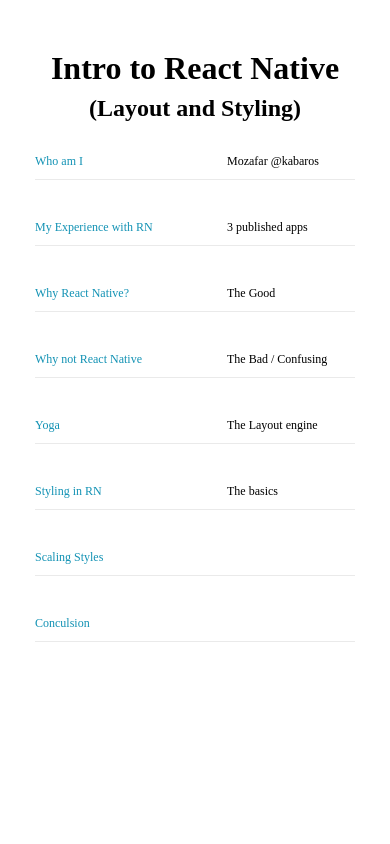
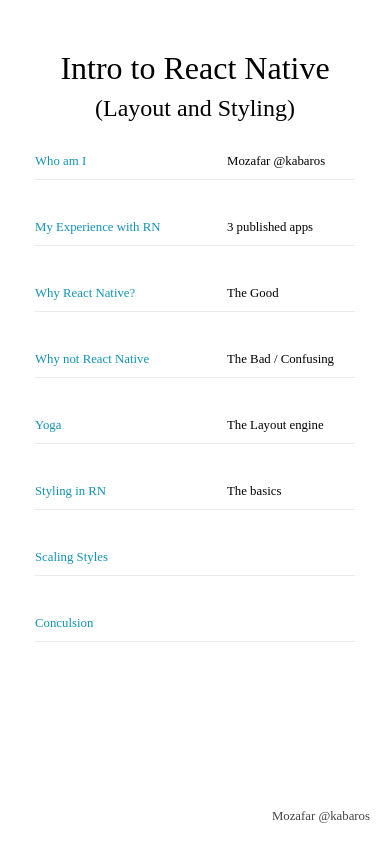
Before and after one commit to kabaros/ReactNativeTalk, a React Native app: screen / in a window 390 px wide. Built offline with nearby package versions, Linux system fonts and the light colour scheme.

Commit message:
Update Slides contents

```diff
--- a/App.js
+++ b/App.js
@@ -19,8 +19,8 @@
 import {colors, metrics, style} from './themes';
 import TopicsList from './components/TopicsList';
 
-import {TopicDescription} from './components/TopicDescription';
-import topics from './topics';
+import Styling from './components/slides/Styling';
+import ScalingStyles from './components/slides/ScalingStyles';
 
 const App: () => React$Node = () => {
   const [topicToShow, toggleTopicToShow] = useState(null);
@@ -28,7 +28,7 @@
   return (
     <>
       <StatusBar barStyle="dark-content" />
-      <SafeAreaView>
+      <SafeAreaView style={styles.safeArea}>
         <ScrollView
           contentInsetAdjustmentBehavior="automatic"
           style={styles.scrollView}>
@@ -37,10 +37,12 @@
               Intro to React Native {'\r'}
               <AppText style={[style.h2]}>(Layout and Styling)</AppText>
             </AppText>
-
             <TopicsList />
           </View>
         </ScrollView>
+        <View style={styles.footer}>
+          <AppText style={styles.footerText}>Mozafar @kabaros</AppText>
+        </View>
       </SafeAreaView>
     </>
   );
@@ -57,6 +59,21 @@
   sectionTitle: {
     textAlign: 'center',
   },
+  footer: {
+    // backgroundColor: 'black',
+    // height: 30,
+    backgroundColor: colors.footer,
+    alignItems: 'flex-end',
+    margin: 20,
+  },
+  footerText: {
+    ...style.small,
+    color: colors.lighterText,
+  },
+  safeArea: {
+    backgroundColor: colors.footer,
+    flex: 1,
+  },
 });
 
 export default App;
--- a/components/core/AppText.js
+++ b/components/core/AppText.js
@@ -1,6 +1,6 @@
 import React from 'react';
 import {StyleSheet, Text} from 'react-native';
-import {style} from '../../themes';
+import {style, colors} from '../../themes';
 
 const getDefaultStyle = ({h1, h2}) => {
   if (h1) return style.h1;
@@ -15,6 +15,7 @@
   const defaultStyle = getDefaultStyle(props);
   const finalStyle = [
     defaultStyle,
+    {color: colors.text},
     {textAlign: centered ? 'center' : 'auto'},
     props.style,
   ];
--- a/components/slides/ScalingStyles.js
+++ b/components/slides/ScalingStyles.js
@@ -1,21 +1,19 @@
 import React, {useState} from 'react';
 import {TouchableOpacity, View, Text, StyleSheet} from 'react-native';
+import AppText from '../core/AppText';
 
 const ScalingStyles = () => {
   return (
-    <View
-      style={{
-        flex: 1,
-        justifyContent: 'space-around',
-        color: 'red',
-        minHeight: 200,
-      }}>
-      <Text style={{color: 'green'}}>
-        All text has to be inside a {'< Text />'} component
-      </Text>
-      <Text>Styles are normal JS objects (but use StyleSheet.create)</Text>
-      <Text>All of the core components accept a prop named style</Text>
-      <Text>Style inheritance is limited to text subtrees (no cascade)</Text>
+    <View style={{justifyContent: 'space-around', minHeight: 300}}>
+      <AppText>
+        Create a component "CustomText" that encapsulates Text and use this
+        component across your app
+      </AppText>
+      <AppText>Use StyleSheet.create()</AppText>
+      <AppText>Theming: abstract Fonts, Base Metrics and Colors</AppText>
+      <AppText>Android vs iOS</AppText>
+      <AppText>Scaling font sizes</AppText>
+      <AppText>Styled Components</AppText>
     </View>
   );
 };
--- a/components/slides/Styling.js
+++ b/components/slides/Styling.js
@@ -3,17 +3,13 @@
 
 const Styling = () => {
   return (
-    <View
-      style={{
-        flex: 1,
-        justifyContent: 'flex-start',
-        color: 'red',
-        minHeight: 200,
-      }}>
-      <Text>Styles are normal JS objects (but use StyleSheet.create)</Text>
+    <View style={{justifyContent: 'space-around', minHeight: 250}}>
+      <Text>Styling: Inline, JS objects or StyleSheet.create</Text>
+      <Text>It is not Pixels: DIP / Points</Text>
       <Text>All of the core components accept a prop named style</Text>
       <Text>All text has to be inside a {'< Text />'} component</Text>
       <Text>Style inheritance is limited to text subtrees (no cascade)</Text>
+      <Text>Compose / Override styles with arrays</Text>
     </View>
   );
 };
--- a/themes/index.js
+++ b/themes/index.js
@@ -8,20 +8,21 @@
   emphasis: 'HelveticaNeue-Italic',
 };
 
+const baseFontSize = 16;
+
 export const size = {
-  h1: 32,
-  h2: 24,
-  regular: 16,
-  medium: 14,
-  small: 12,
-  tiny: 8.5,
+  h1: baseFontSize * 2,
+  h2: baseFontSize * 1.5,
+  regular: baseFontSize,
+  medium: baseFontSize * 0.9,
+  small: baseFontSize * 0.8,
+  tiny: baseFontSize * 0.5,
 };
 
 export const style = {
   h1: {
     fontFamily: type.base,
     fontSize: size.h1,
-    fontWeight: 'bold',
   },
   h2: {
     fontFamily: type.base,
@@ -57,19 +58,26 @@
   doubleBaseMargin: 20,
   smallMargin: 5,
   doubleSection: 50,
-  horizontalLineHeight: 1,
+  horizontalLineHeight: 0.4,
   screenWidth: width < height ? width : height,
   screenHeight: width < height ? height : width,
   navBarHeight: Platform.OS === 'ios' ? 64 : 54,
 };
 
 export const colors = {
-  // background: '#1F0808',
+  text: '#000',
+  lighterText: '#444',
   background: '#FFF',
-  text: '#000',
+  footer: '#fff',
   highlightText: '#1292B4',
-  lighterText: '#444',
-  title: '#1292B4',
-  // border: '#483F53',
   border: '#eaeaea',
 };
+
+// export const colors = {
+//   background: '#252525',
+//   footer: '#252525',
+//   text: '#ffda1f',
+//   lighterText: '#ffda1f',
+//   highlightText: '#ffbe00',
+//   border: '#fbe6b7a8',
+// };
--- a/topics.json
+++ /dev/null
@@ -1,88 +0,0 @@
-[
-  {
-    "title": "Who am I",
-    "subtitle": "Mozafar @kabaros",
-    "details": [
-      "Twitter: @kabaros",
-      "Glovo / Barcelona (since September)",
-      "CodeYourFuture Glasgow",
-      "MigraCode Barcelona (migracode.eu)"
-    ]
-  },
-  {
-    "title": "My Experience with RN",
-    "subtitle": "3 published apps",
-    "details": [
-      "Dawa - Medicine in Sudan",
-      "Kindaba - Social network for your family",
-      "Finmo - your tax sorted",
-      "(Madrasa) - under construction"
-    ]
-  },
-  {
-    "title": "Why React Native?",
-    "subtitle": "The Good",
-    "details": [
-      "It is React",
-      "Code once for Android and iOS",
-      "Performance (and native feel)",
-      "Development Experience",
-      "Performance (and native feel)",
-      "CodePush (OTA updates)"
-    ]
-  },
-  {
-    "title": "Why not React Native",
-    "subtitle": "The Bad / Confusing",
-    "details": [
-      "It is React",
-      "Performance",
-      "Routing/Navigation",
-      "Getting Started: Expo vs CRNA vs react-native vs Ignite"
-    ]
-  },
-  {
-    "title": "Yoga",
-    "subtitle": "The Layout engine",
-    "details": [
-      "Yoga is an open-source, cross-platform layout library that implements Flexbox.",
-      "Flexbox (with few differences)",
-      "Expressive layout library, not implementing all of CSS.",
-      "No support for styling properties that have no impact on layout",
-      "https://yogalayout.com/docs",
-      "RTL is a first-class citizen"
-    ]
-  },
-  {
-    "title": "Styling in RN",
-    "subtitle": "The basics",
-    "details": [
-      "Styles are normal JS objects (but use StyleSheet.create)",
-      "All of the core components accept a prop named style",
-      "All text has to be inside a <Text /> component",
-      "Style inheritance is limited to text subtrees (no cascade)"
-    ]
-  },
-  {
-    "title": "Scaling Styles",
-    "subtitle": "",
-    "details": [
-      "Styles are normal JS objects (but use StyleSheet.create)",
-      "Compose / Override styles with arrays",
-      "Create a component \"CustomText\" that encapsulates Text and use this component across your app",
-      "Theming techniques",
-      "Scaling font sizes",
-      "Android vs iOS",
-      "Styled Components"
-    ]
-  },
-  {
-    "title": "Conculsion",
-    "subtitle": "",
-    "details": [
-      "Give it a try",
-      "MigraCode https://migracode.eu",
-      "Mozafar @Kabaros"
-    ]
-  }
-]
```
